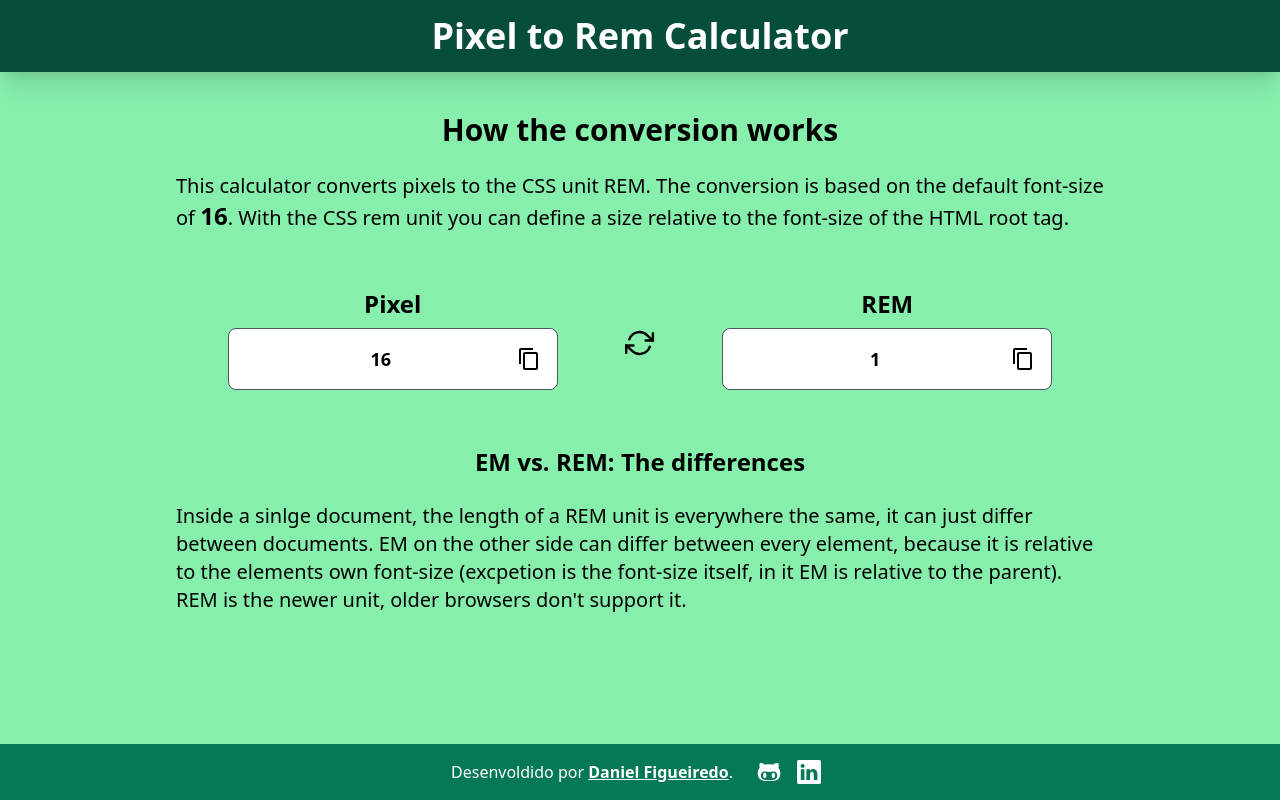
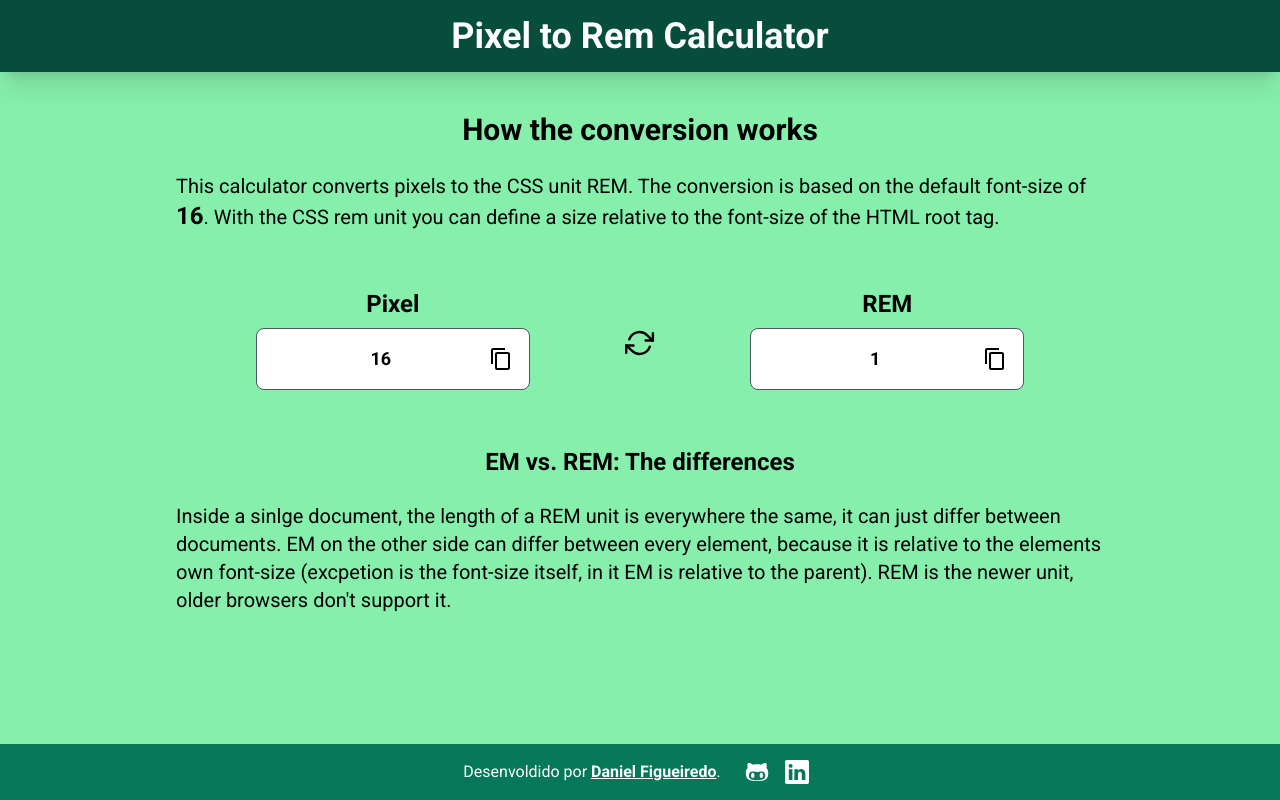
Before and after one commit to dtfigueiredo/calculadora-px-rem, a React (Create React App) app: page / in a window 1280 px wide. Built offline with nearby package versions, Linux system fonts and the light colour scheme.

Commit message:
adding roboto font

```diff
--- a/src/index.css
+++ b/src/index.css
@@ -1,8 +1,11 @@
+@import url("https://fonts.googleapis.com/css2?family=Roboto:ital,wght@0,300;0,400;0,500;0,700;1,400;1,500;1,700&display=swap");
+
 @tailwind base;
 
 html,
 body {
-  @apply relative;
+  @apply relative
+  font-sans;
   --webkit-font-smoothing: antialiased;
 }
 
--- a/tailwind.config.js
+++ b/tailwind.config.js
@@ -1,9 +1,11 @@
 module.exports = {
-  content: [
-    "./src/**/*.{js,jsx,ts,tsx}",
-  ],
+  content: ["./src/**/*.{js,jsx,ts,tsx}"],
   theme: {
-    extend: {},
+    extend: {
+      fontFamily: {
+        sans: "Roboto, sans-serif",
+      },
+    },
   },
   plugins: [],
-}
+};
```
